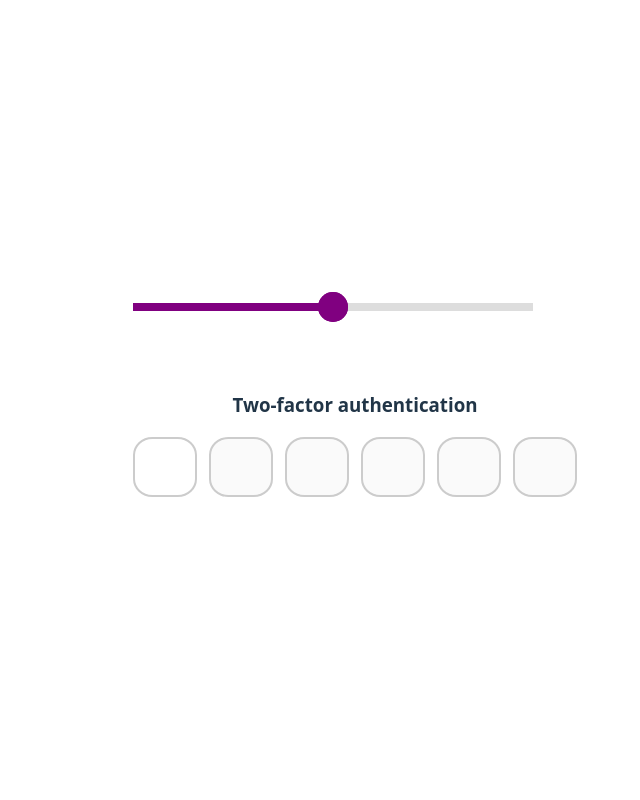
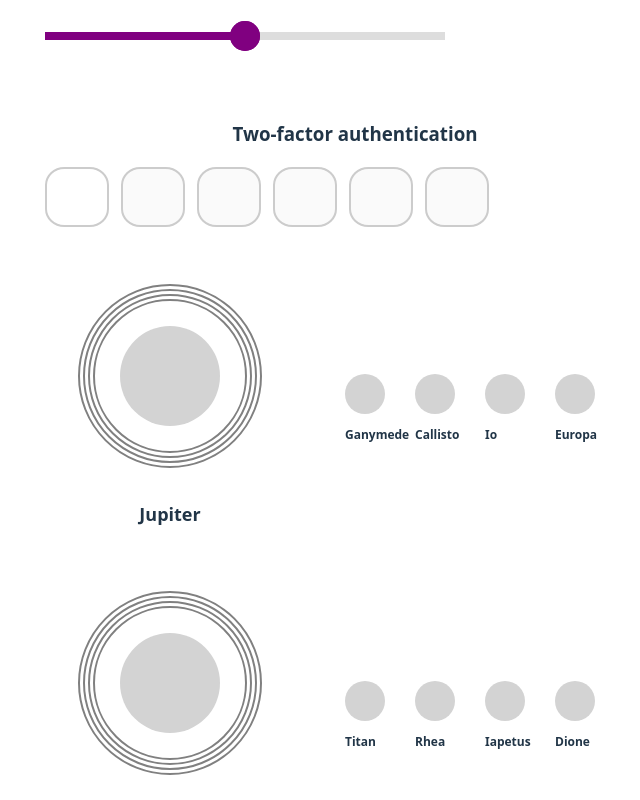
Before and after one commit to irynalaitaruk/separatedInput, a React (Vite) app: page / in a window 1280 px wide. Shown: the top 800 px of the page, without its empty margins (285-925 px from the left). Built offline with nearby package versions, Linux system fonts and the light colour scheme.

Commit message:
Added planets and moons component

```diff
--- a/src/App.tsx
+++ b/src/App.tsx
@@ -1,6 +1,7 @@
 import { SegmentedInput } from './components/segmented-input/SegmentedInput';
 import './App.css'
 import { SliderRoot, SliderTrack, SliderRange, SliderThumb } from './components/slider';
+import { PlanetSystem } from './components/planets_moons/PlanetSystem';
 
 const App: React.FC = () => {
 
@@ -18,6 +19,8 @@ const App: React.FC = () => {
       </SliderTrack>
     </SliderRoot>
     <SegmentedInput segments={6} onComplete={handleComplete}/>
+    <br/>
+    <PlanetSystem />
     </>
   );
 };
--- /dev/null
+++ b/src/components/planets_moons/Moon.module.css
@@ -0,0 +1,19 @@
+.moon {
+  position: relative;
+  width: 40px;
+  height: 40px;
+  border-radius: 50%;
+  display: flex;
+  justify-content: center;
+  align-items: end;
+  font-size: 12px;
+  font-weight: bold;
+  cursor: pointer;
+  background-color: gray;
+}
+
+.moonTitle {
+  position: absolute;
+  bottom: -30px;
+  left: 0;
+}
--- /dev/null
+++ b/src/components/planets_moons/Moon.tsx
@@ -0,0 +1,20 @@
+import { Moons } from './../../constants';
+import styles from './Moon.module.css';
+
+interface MoonProps {
+  moon: Moons;
+  color: string;
+  onMoonClick: () => void;
+}
+
+export const Moon: React.FC<MoonProps> = ({ moon, color, onMoonClick }) => {
+  return (
+    <div
+      className={styles.moon}
+      onClick={onMoonClick}
+      style={{ backgroundColor: color || "lightgray" }}
+    >
+      <span className={styles.moonTitle}>{moon.title}</span>
+    </div>
+  );
+};
--- /dev/null
+++ b/src/components/planets_moons/Planet.module.css
@@ -0,0 +1,44 @@
+.planetRow {
+  display: flex;
+  align-items: center;
+  justify-content: flex-start;
+  gap: 50px;
+}
+
+.wrapper {
+  display: flex;
+  flex-direction: column-reverse;
+}
+
+.planet {
+  font-size: 18px;
+  font-weight: bold;
+  margin-bottom: 10px;
+}
+
+.orbitsContainer {
+  position: relative;
+  width: 250px;
+  height: 250px;
+  display: flex;
+  justify-content: center;
+  align-items: center;
+}
+
+.orbit {
+  position: absolute;
+  border-radius: 50%;
+  transition: border-color 0.3s ease;
+}
+
+.planetBody {
+  width: 100px;
+  height: 100px;
+  background-color: lightgray;
+  border-radius: 50%;
+}
+
+.moons {
+  display: flex;
+  gap: 30px;
+}
--- /dev/null
+++ b/src/components/planets_moons/Planet.tsx
@@ -0,0 +1,55 @@
+import { useState } from "react";
+import { Moon } from "./Moon";
+import { Moons, Planets } from './../../constants';
+import styles from './Planet.module.css';
+
+const colors = ["green", "blue", "purple"];
+
+interface PlanetProps {
+  planet: Planets;
+  moons: Moons[];
+}
+
+export const Planet: React.FC<PlanetProps> = ({ planet, moons }) => {
+  const [orbitColor, setOrbitColor] = useState<Record<number, string>>({});
+
+  const handleMoonClick = (moonId: number, moonIndex: number) => {
+    if (!orbitColor[moonId]) {
+      const assignedColor = colors[moonIndex % colors.length];
+      setOrbitColor((prev) => ({ ...prev, [moonId]: assignedColor }));
+    }
+  };
+
+  return (
+    <div className={styles.planetRow}>
+      <div className={styles.wrapper}>
+      <div className={styles.planet}>{planet.title}</div>
+      <div className={styles.orbitsContainer}>
+        {moons.map((moon, index) => (
+          <div
+            key={moon.id}
+            className={styles.orbit}
+            style={{
+              border: `2px solid ${orbitColor[moon.id] || "gray"}`,
+              borderRadius: "50%",
+              width: `${150 + index * 10}px`,
+              height: `${150 + index * 10}px`,
+            }}
+          ></div>
+        ))}
+        <div className={styles.planetBody}></div>
+      </div>
+      </div>
+      <div className={styles.moons}>
+        {moons.map((moon, index) => (
+          <Moon
+            key={moon.id}
+            moon={moon}
+            color={orbitColor[moon.id]}
+            onMoonClick={() => handleMoonClick(moon.id, index)}
+          />
+        ))}
+      </div>
+    </div>
+  );
+};
--- /dev/null
+++ b/src/components/planets_moons/PlanetSystem.module.css
@@ -0,0 +1,5 @@
+.planetSystem {
+  display: flex;
+  flex-direction: column;
+  gap: 20px;
+}
--- /dev/null
+++ b/src/components/planets_moons/PlanetSystem.tsx
@@ -0,0 +1,17 @@
+import { planets, moons } from './../../constants';
+import { Planet } from './Planet';
+import styles from './PlanetSystem.module.css';
+
+export const PlanetSystem: React.FC = () => {
+  return (
+    <div className={styles.planetSystem}>
+      {planets.map((planet) => (
+        <Planet
+          key={planet.id}
+          planet={planet}
+          moons={moons.filter((moon) => moon.planetId === planet.id)}
+        />
+      ))}
+    </div>
+  );
+};
--- /dev/null
+++ b/src/constants.ts
@@ -0,0 +1,36 @@
+export interface Planets {
+  id: number;
+  title: string;
+};
+
+export interface Moons {
+  id: number;
+  planetId: number;
+  title: string;
+};
+
+export const planets: Planets[] = [
+  { id: 1, title: "Jupiter" },
+  { id: 2, title: "Saturn" },
+  { id: 3, title: "Uranus" },
+  { id: 4, title: "Neptune" },
+];
+
+export const moons: Moons[] = [
+  { id: 1, planetId: 1, title: "Ganymede" },
+  { id: 2, planetId: 1, title: "Callisto" },
+  { id: 3, planetId: 1, title: "Io" },
+  { id: 4, planetId: 1, title: "Europa" },
+  { id: 5, planetId: 2, title: "Titan" },
+  { id: 6, planetId: 2, title: "Rhea" },
+  { id: 7, planetId: 2, title: "Iapetus" },
+  { id: 8, planetId: 2, title: "Dione" },
+  { id: 9, planetId: 3, title: "Titania" },
+  { id: 10, planetId: 3, title: "Oberon" },
+  { id: 11, planetId: 3, title: "Umbriel" },
+  { id: 12, planetId: 3, title: "Ariel" },
+  { id: 13, planetId: 3, title: "Miranda" },
+  { id: 14, planetId: 4, title: "Triton" },
+  { id: 15, planetId: 4, title: "Proteus" },
+  { id: 16, planetId: 4, title: "Nereid" },
+];
```
